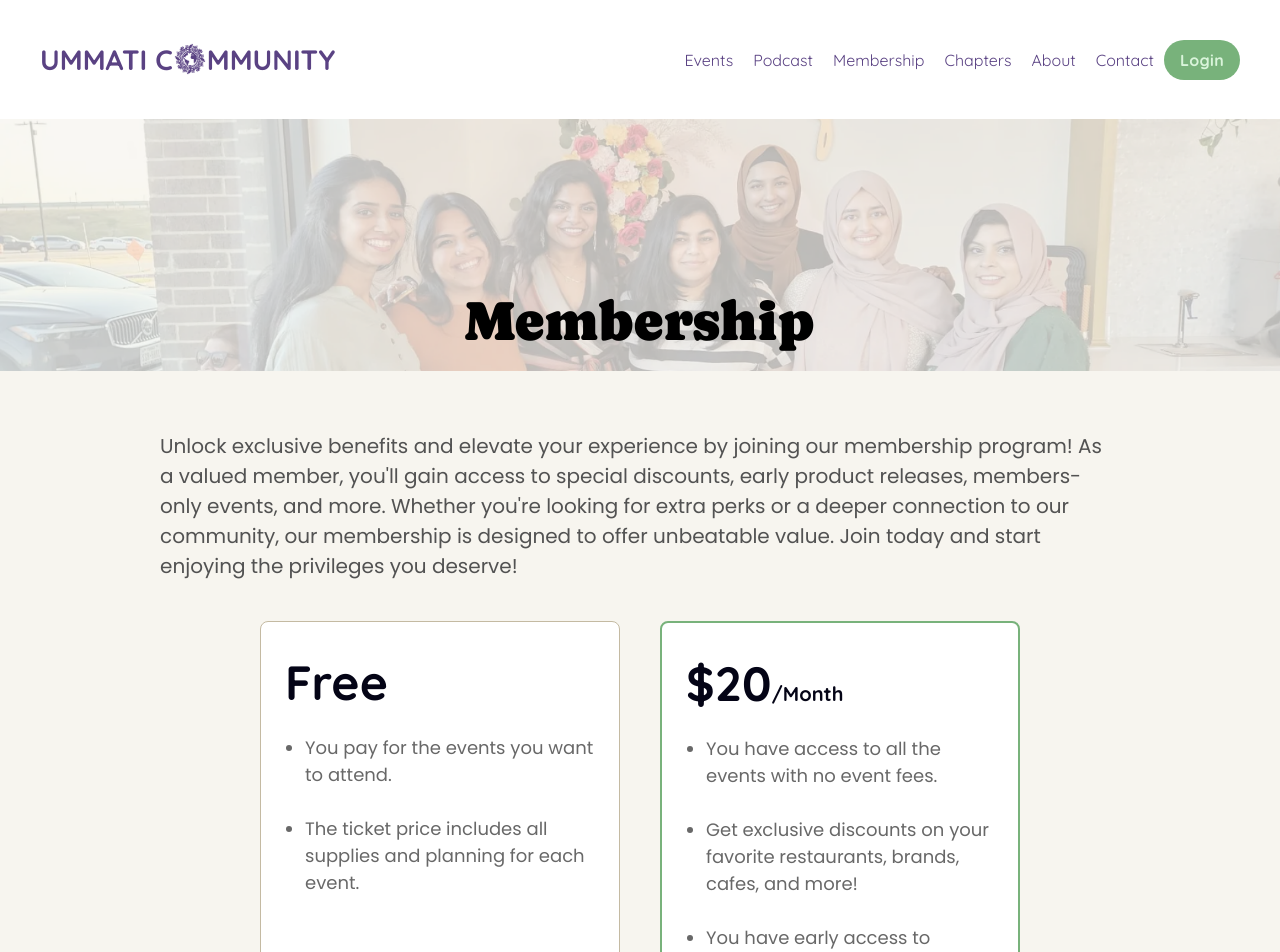
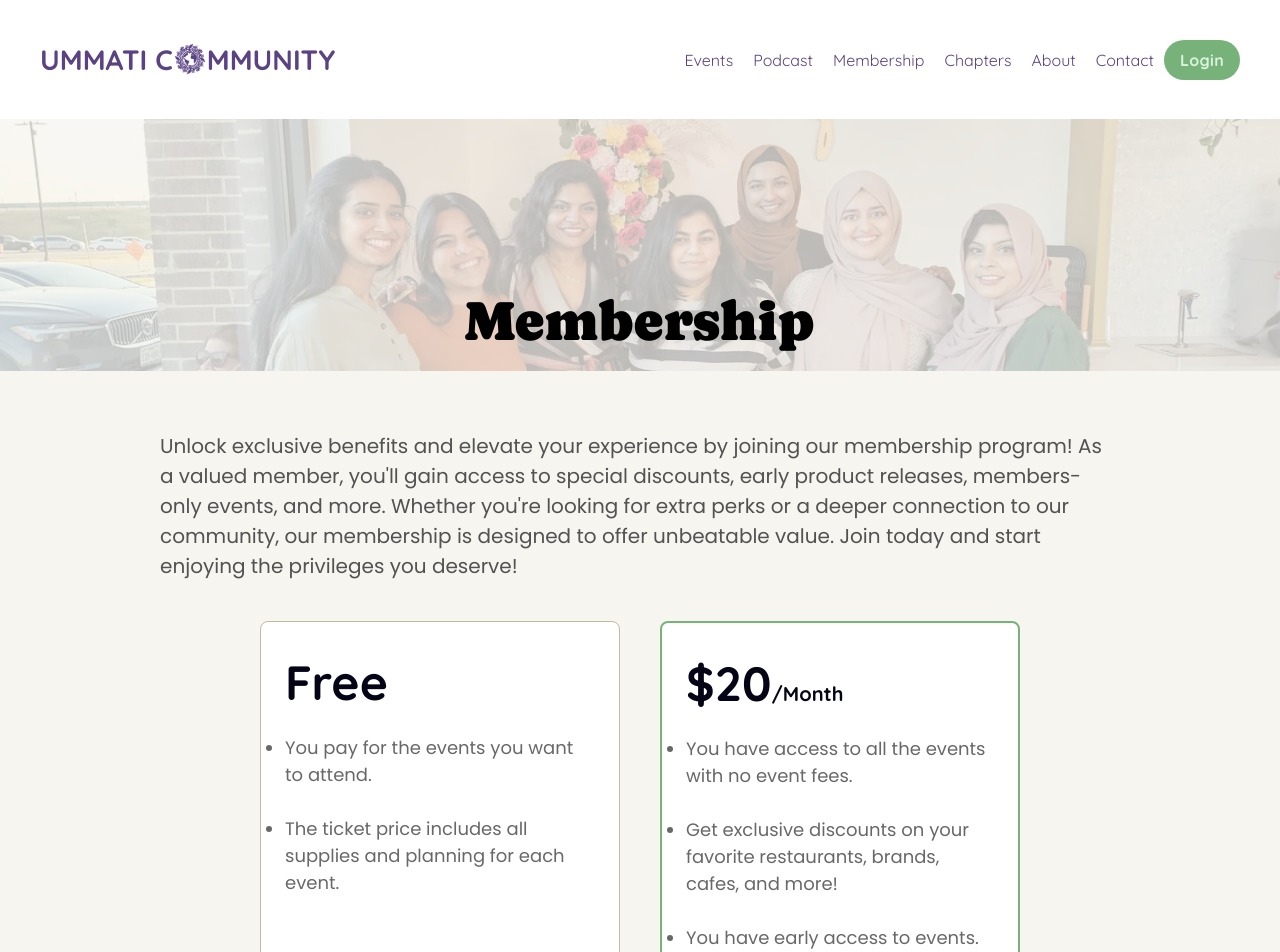
Before and after one commit to ekkomediaprojects/ummati-frontend, a React (Create React App) app: page /membership in a window 1280 px wide. Shown: the top 952 px of the page. Built offline with nearby package versions, Linux system fonts and the light colour scheme.

Commit message:
membership cards text padding removed

```diff
--- a/src/pages/Membership.js
+++ b/src/pages/Membership.js
@@ -134,7 +134,7 @@ const styles = {
     },
     benefitsText: {
         listStyleType: 'disc', // Adds bullet points
-        paddingLeft: '20px', // Indents the list for better spacing
+        //paddingLeft: '20px', // Indents the list for better spacing
         color: '#686868',
         fontSize: '18px',
         fontFamily: 'Poppins',
```
